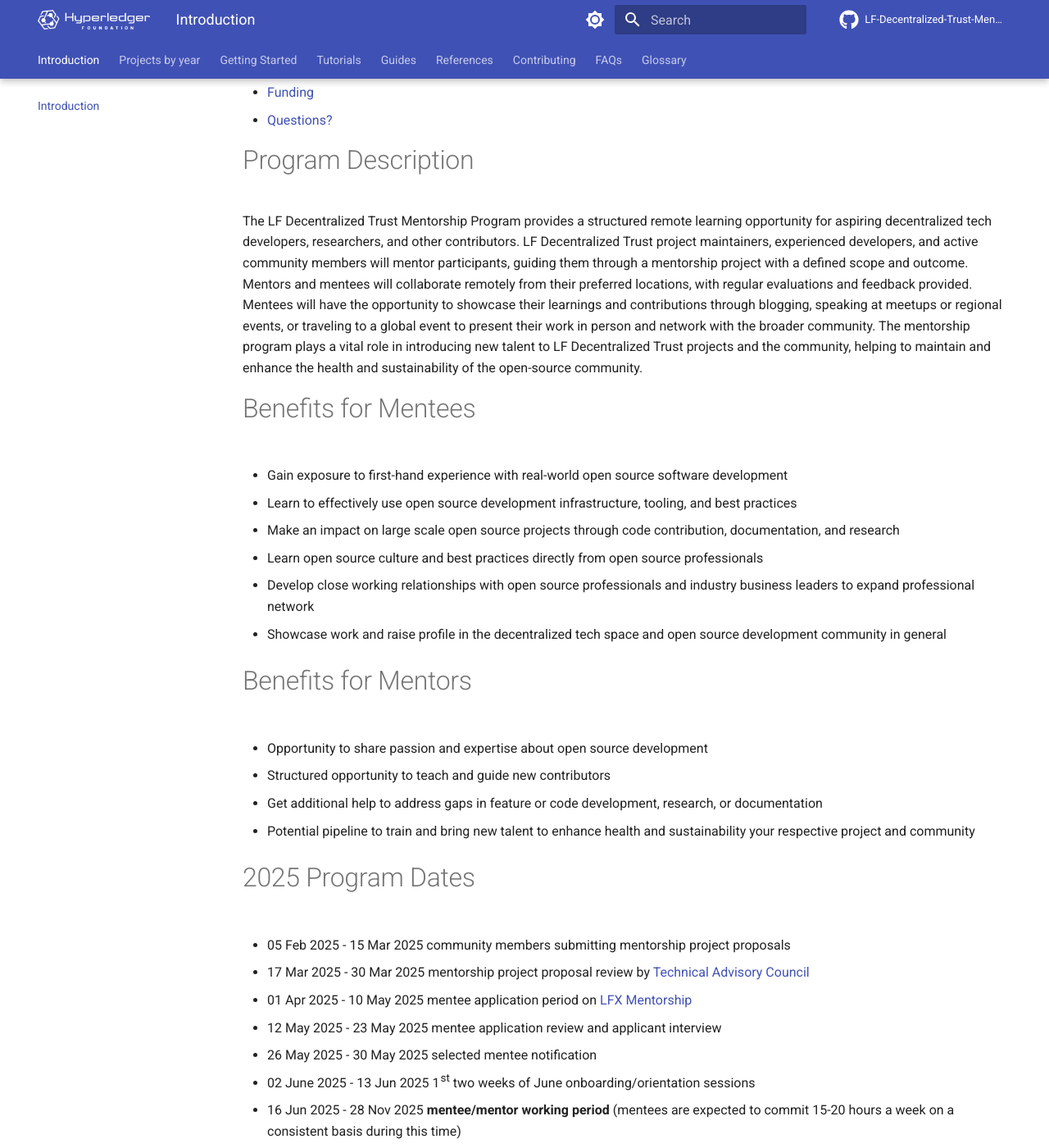
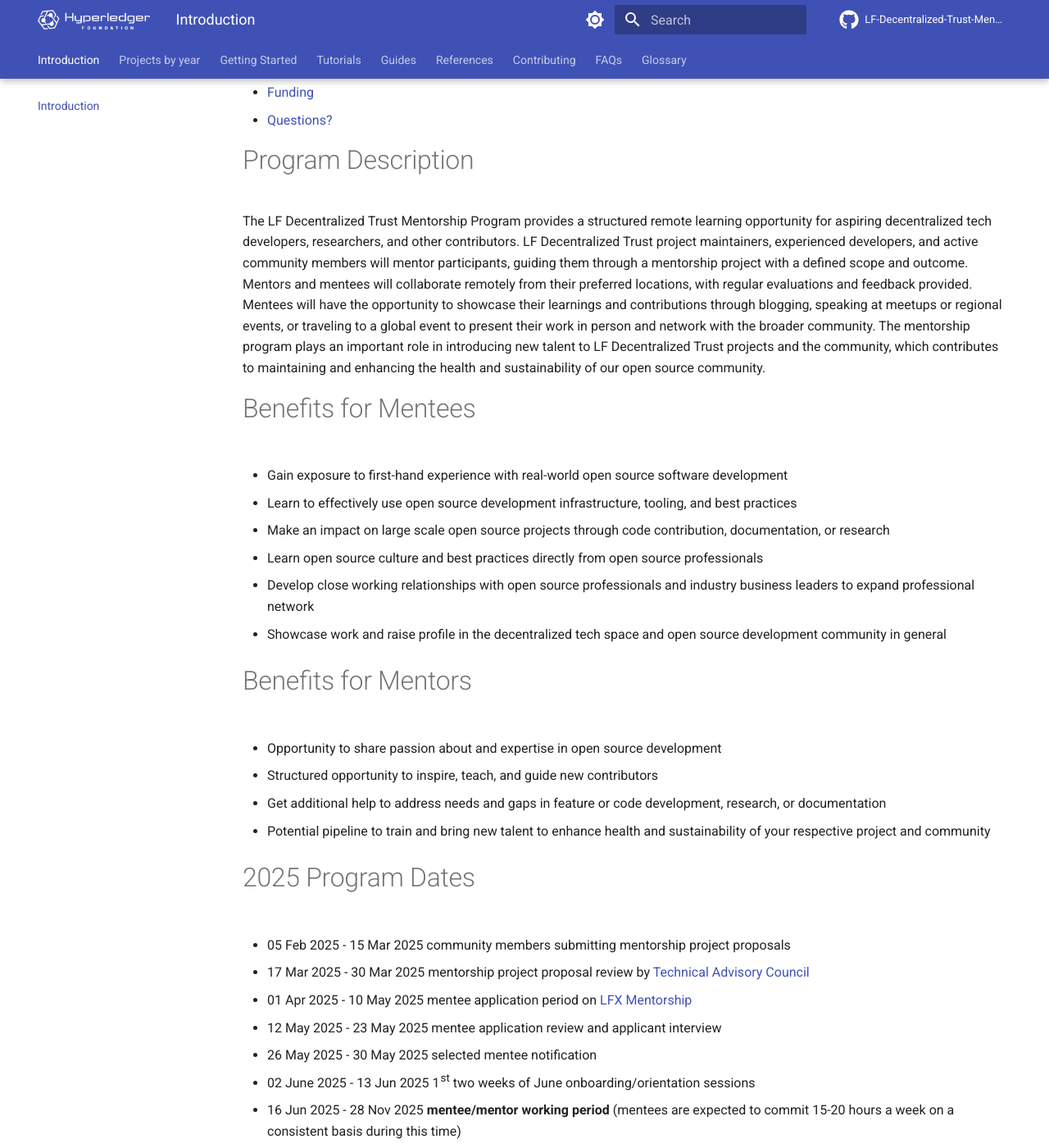
Before and after one commit to arsulegai/mentorship-program, an MkDocs documentation site: the page built from docs/index.md, in a window 1280 px wide and 1400 px high, scrolled down 262 px. Shown: the whole window at 82% size. Built offline with MkDocs 1.6.1 and Material for MkDocs 9.7.7, drawn with Linux system fonts in a browser that asks for light colours; comment, search, counter and statistics services are not loaded; the version menu is left out; some of the changed text lies outside the part shown.

Commit message:
Update index.md
Signed-off-by: Min Yu <77464529+minyu66@users.noreply.github.com>

```diff
--- a/docs/index.md
+++ b/docs/index.md
@@ -9,7 +9,7 @@
 
 # Program Description
 
-The LF Decentralized Trust Mentorship Program provides a structured remote learning opportunity for aspiring decentralized tech developers, researchers, and other contributors. LF Decentralized Trust project maintainers, experienced developers, and active community members will mentor participants, guiding them through a mentorship project with a defined scope and outcome. Mentors and mentees will collaborate remotely from their preferred locations, with regular evaluations and feedback provided. Mentees will have the opportunity to showcase their learnings and contributions through blogging, speaking at meetups or regional events, or traveling to a global event to present their work in person and network with the broader community. The mentorship program plays a vital role in introducing new talent to LF Decentralized Trust projects and the community, helping to maintain and enhance the health and sustainability of the open-source community.
+The LF Decentralized Trust Mentorship Program provides a structured remote learning opportunity for aspiring decentralized tech developers, researchers, and other contributors. LF Decentralized Trust project maintainers, experienced developers, and active community members will mentor participants, guiding them through a mentorship project with a defined scope and outcome. Mentors and mentees will collaborate remotely from their preferred locations, with regular evaluations and feedback provided. Mentees will have the opportunity to showcase their learnings and contributions through blogging, speaking at meetups or regional events, or traveling to a global event to present their work in person and network with the broader community. The mentorship program plays an important role in introducing new talent to LF Decentralized Trust projects and the community, which contributes to maintaining and enhancing the health and sustainability of our open source community.
 
 # Benefits for Mentees
 
@@ -17,7 +17,7 @@
 
 *   Learn to effectively use open source development infrastructure, tooling, and best practices
 
-*   Make an impact on large scale open source projects through code contribution, documentation, and research
+*   Make an impact on large scale open source projects through code contribution, documentation, or research
 
 *   Learn open source culture and best practices directly from open source professionals
 
@@ -27,13 +27,13 @@
 
 # Benefits for Mentors
 
-*   Opportunity to share passion and expertise about open source development
+*   Opportunity to share passion about and expertise in open source development
 
-*   Structured opportunity to teach and guide new contributors
+*   Structured opportunity to inspire, teach, and guide new contributors
 
-*   Get additional help to address gaps in feature or code development, research, or documentation
+*   Get additional help to address needs and gaps in feature or code development, research, or documentation
 
-*   Potential pipeline to train and bring new talent to enhance health and sustainability your respective project and community
+*   Potential pipeline to train and bring new talent to enhance health and sustainability of your respective project and community
 
 
 # 2025 Program Dates
```
Also changed, not shown: other parts of docs/index.md (+1 -1 lines).
